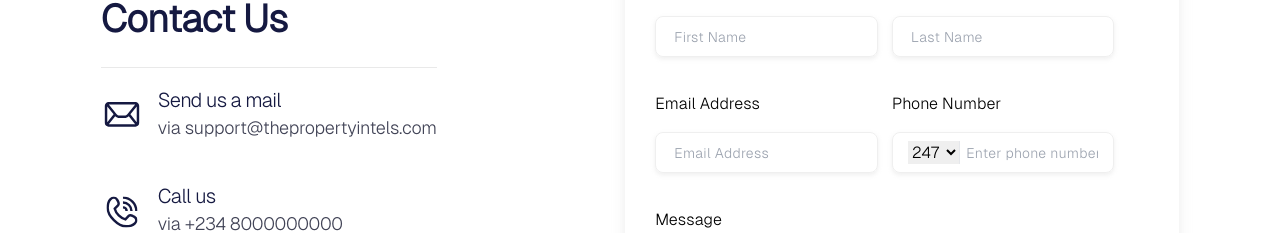
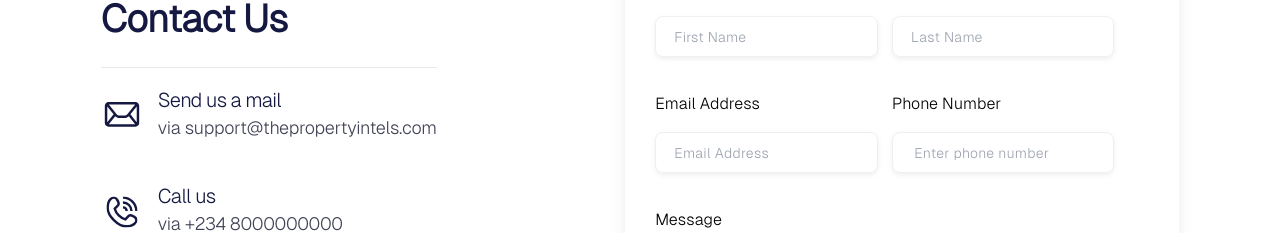
Before and after one commit to Heayarnu/thePropertyIntels, a Next.js app: page / in a window 1280 px wide. Shown: the part 3038-3271 px from the top of the page. Built offline with nearby package versions, Linux system fonts and the light colour scheme.

Commit message:
remove pick dialing codes

```diff
--- a/src/components/client/clientForm/clientRegisterForm.js
+++ b/src/components/client/clientForm/clientRegisterForm.js
@@ -108,13 +108,13 @@ function ClientRegisterForm({ submitStatus }) {
               {item.name === "phoneNumber" ||
               item.name === "phoneNumberWork" ? (
                 <div className="flex divide-x">
-                  <select>
+                  {/* <select>
                     {getCountries().map((country) => (
                       <option key={country} value={country}>
                         {getCountryCallingCode(country)}
                       </option>
                     ))}
-                  </select>
+                  </select> */}
                   <Input
                     //   international
                     className="focus:outline-0 pl-[5px] ml-[0.19rem] bg-transparent block w-full font-normal placeholder:tracking-[0.01744rem] tracking-[0.01744rem] placeholder:leading-[1.41713rem] leading-[1.41713rem] text-secondary placeholder:text-[0.87206rem] text-[0.87206rem] lg:text-[1.125rem]"
--- a/src/components/contacts/contactsForm.js
+++ b/src/components/contacts/contactsForm.js
@@ -68,13 +68,13 @@ function ContactsForm() {
           >
             {item.name === "phoneNumber" ? (
               <div className="flex divide-x">
-                <select>
+                {/* <select>
                   {getCountries().map((country) => (
                     <option key={country} value={country}>
                       {getCountryCallingCode(country)}
                     </option>
                   ))}
-                </select>
+                </select> */}
                 <Input
                   //   international
                   className="focus:outline-0 pl-[.39rem] bg-transparent block w-full font-normal placeholder:tracking-[0.01744rem] tracking-[0.01744rem] placeholder:leading-[1.41713rem] leading-[1.41713rem] text-secondary placeholder:text-[0.87206rem] text-[0.87206rem] lg:text-[1.125rem]"
--- a/src/components/registerAgentForm/companyAsAgent.js
+++ b/src/components/registerAgentForm/companyAsAgent.js
@@ -90,13 +90,13 @@ function CompanyAsAgentForm({ submitStatus }) {
                 {item.name === "phoneNumber" ||
                 item.name === "phoneNumberWork" ? (
                   <div className="flex divide-x">
-                    <select>
+                    {/* <select>
                       {getCountries().map((country) => (
                         <option key={country} value={country}>
                           {getCountryCallingCode(country)}
                         </option>
                       ))}
-                    </select>
+                    </select> */}
                     <Input
                       //   international
                       className="focus:outline-0 pl-[5px] ml-[0.19rem] bg-transparent block w-full font-normal placeholder:tracking-[0.01744rem] tracking-[0.01744rem] placeholder:leading-[1.41713rem] leading-[1.41713rem] text-secondary placeholder:text-[0.87206rem] text-[0.87206rem] lg:text-[1.125rem]"
--- a/src/components/registerAgentForm/registerAgentForm.js
+++ b/src/components/registerAgentForm/registerAgentForm.js
@@ -83,13 +83,13 @@ function AgentRegisterForm({ submitStatus }) {
               {item.name === "phoneNumber" ||
               item.name === "phoneNumberWork" ? (
                 <div className="flex divide-x">
-                  <select>
+                  {/* <select>
                     {getCountries().map((country) => (
                       <option key={country} value={country}>
                         {getCountryCallingCode(country)}
                       </option>
                     ))}
-                  </select>
+                  </select> */}
                   <Input
                     //   international
                     className="focus:outline-0 pl-[5px] ml-[0.19rem] bg-transparent block w-full font-normal placeholder:tracking-[0.01744rem] tracking-[0.01744rem] placeholder:leading-[1.41713rem] leading-[1.41713rem] text-secondary placeholder:text-[0.87206rem] text-[0.87206rem] lg:text-[1.125rem]"
```
